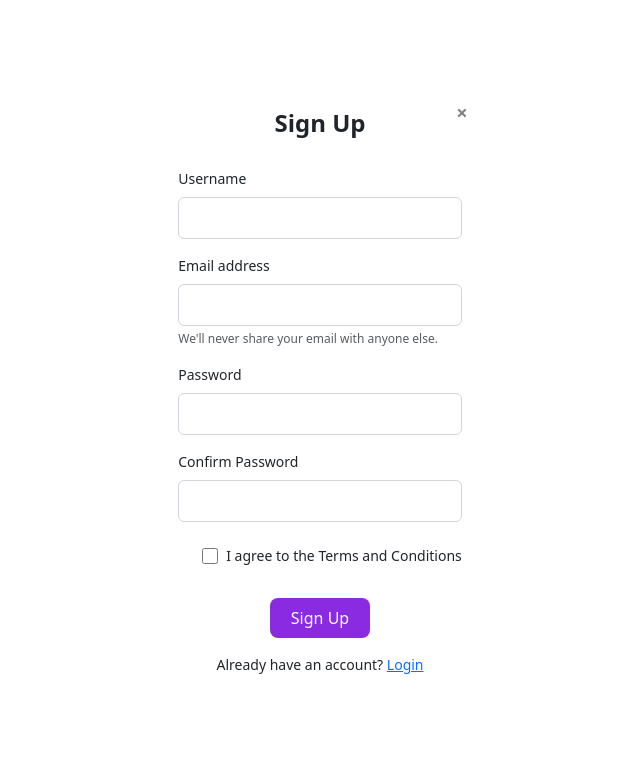
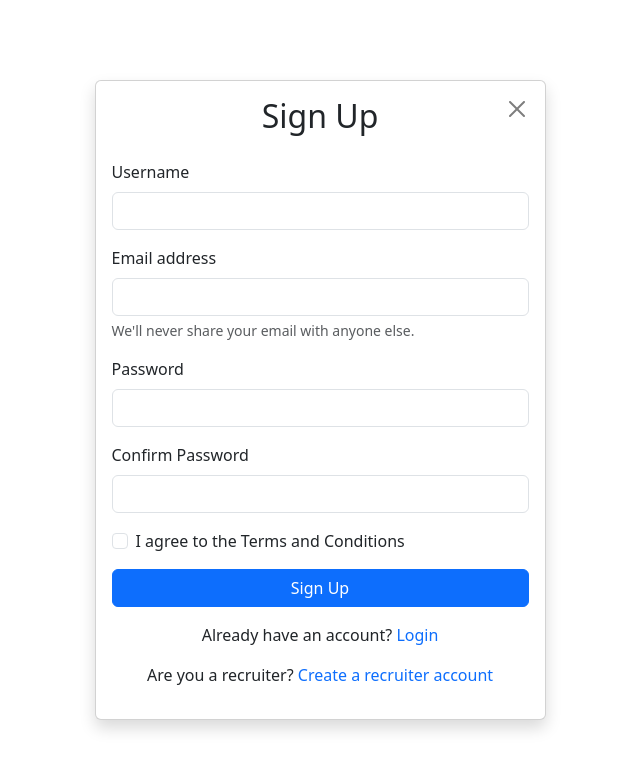
Before and after one commit to ProjectsUniversity/COSC360, a React (Vite) app: page / in a window 1280 px wide. Both pictures are taken after a click on the link "Sign Up". Shown: the top 770 px of the page, without its empty margins (320-960 px from the left). Built offline with nearby package versions, Linux system fonts and the light colour scheme.

Commit message:
Refactor App, Login, and SignUp components for improved UI and user experience; integrate Bootstrap styles and enhance form handling.

```diff
--- a/src/App.jsx
+++ b/src/App.jsx
@@ -5,7 +5,6 @@ import SignUp from './components/SignUp';
 import Login from './components/Login';
 
 export default function App() {
-  // Add a currentView state to manage which component to show
   const [currentView, setCurrentView] = useState('home');  // possible values: 'home', 'login', 'signup'
   const [jobs, setJobs] = useState([
     { title: "Software Engineer", company: "Tech Corp", description: "Looking for a skilled developer with experience in JavaScript and Python." },
@@ -15,7 +14,7 @@ export default function App() {
 
   const [currentJobIndex, setCurrentJobIndex] = useState(0);
 
-  const nextJob = () => {
+  const nextJob = (action) => {
     if (currentJobIndex < jobs.length - 1) {
       setCurrentJobIndex(prevIndex => prevIndex + 1);
     } else {
@@ -32,15 +31,18 @@ export default function App() {
   };
 
   const likeJob = () => {
-    alert("You liked this job!");
+    alert("Please login or sign up to like jobs!");
+    setCurrentView('signup');
   };
 
   const saveJob = () => {
-    alert("Job saved!");
+    alert("Please login or sign up to save jobs!");
+    setCurrentView('signup');
   };
 
   const goToApply = () => {
-    window.location.href = "apply.html?job=" + encodeURIComponent(jobs[currentJobIndex].title);
+    alert("Please login or sign up to apply for jobs!");
+    setCurrentView('signup');
   };
 
   const handleSignUpClick = () => {
@@ -57,7 +59,7 @@ export default function App() {
 
   // Render appropriate component based on currentView
   if (currentView === 'signup') {
-    return <SignUp onClose={handleClose} />;
+    return <SignUp onClose={handleClose} onLoginClick={handleLoginClick} />;
   }
 
   if (currentView === 'login') {
@@ -67,15 +69,21 @@ export default function App() {
   // Default home view
   return (
     <div>
+      <div className="main-header">
+        <h1>JobSwipe</h1>
+        <p>Swipe your way to your dream job</p>
+      </div>
+
       <div className="login-buttons">
         <a href="#" onClick={(e) => { e.preventDefault(); handleLoginClick(); }}>Login</a>
         <a href="#" onClick={(e) => { e.preventDefault(); handleSignUpClick(); }}>Sign Up</a>
       </div>
+
       <div className="sidebar">
         <h2>JobSwipe</h2>
-        <a href="#" className="guest-action">Your Account</a>
-        <a href="#" className="guest-action">Settings</a>
-        <a href="#" className="guest-action">Help</a>
+        <a href="#" onClick={(e) => { e.preventDefault(); handleLoginClick(); }}>Your Account</a>
+        <a href="#" onClick={(e) => { e.preventDefault(); handleLoginClick(); }}>Settings</a>
+        <a href="#" onClick={(e) => { e.preventDefault(); handleLoginClick(); }}>Help</a>
         <a href="#" onClick={(e) => { e.preventDefault(); handleLoginClick(); }}>Login</a>
       </div>
 
@@ -88,16 +96,16 @@ export default function App() {
           <div className="social-icons">
             <i className="fas fa-heart" onClick={likeJob}></i>
             <i className="fas fa-bookmark" onClick={saveJob}></i>
-            <i className="fas fa-share"></i>
+            <i className="fas fa-share" onClick={handleSignUpClick}></i>
           </div>
         </div>
         <div className="controls">
           <button onClick={previousJob}><i className="fas fa-arrow-left"></i></button>
           <div className="actions">
-            <button className="reject" onClick={previousJob}>Reject</button>
+            <button className="reject" onClick={() => nextJob('reject')}>Reject</button>
             <button className="apply" onClick={goToApply}>Apply</button>
           </div>
-          <button onClick={nextJob}><i className="fas fa-arrow-right"></i></button>
+          <button onClick={() => nextJob('apply')}><i className="fas fa-arrow-right"></i></button>
         </div>
       </div>
     </div>
--- a/src/components/Login.jsx
+++ b/src/components/Login.jsx
@@ -1,5 +1,6 @@
-import React, { useState } from 'react';
-import '../styles/Login.css';
+import { useState } from "react";
+import '../styles/index.css';
+import 'bootstrap/dist/css/bootstrap.min.css';
 
 export default function Login({ onClose, onSignUpClick }) {
   const [formData, setFormData] = useState({
@@ -8,32 +9,45 @@ export default function Login({ onClose, onSignUpClick }) {
     rememberMe: false
   });
 
-  const handleSubmit = (e) => {
-    e.preventDefault();
-    // TODO: Implement actual login logic
+  function handleSubmit(event) {
+    event.preventDefault();
+    console.log(formData);
+    // Here you would typically make an API call to authenticate the user
+    // For now, just redirect to homepage
     window.location.href = '/homepage';
-  };
+  }
 
-  const handleInputChange = (e) => {
-    const { name, value, type, checked } = e.target;
-    setFormData(prev => ({
-      ...prev,
-      [name]: type === 'checkbox' ? checked : value
-    }));
-  };
+  function handleFormDataChange(event) {
+    const input = event.currentTarget;
+    if (input.type === "checkbox") {
+      setFormData({
+        ...formData,
+        [input.name]: input.checked
+      });
+    } else {
+      setFormData({
+        ...formData,
+        [input.name]: input.value
+      });
+    }
+  }
 
   return (
-    <div className="container">
-      <div className="login-container">
-        <h2 className="form-title">Login</h2>
+    <>
+      <div className="container" style={{width: "100vw", height: "100vh"}}>
+        <div className="row justify-content-center align-items-center min-vh-100">
+          <div className="col-md-6 col-lg-5">
+            <div className="card shadow">
+              <div className="card-body">
+                <h2 className="text-center mb-4">Login</h2>
                 {onClose && (
                   <button
                     onClick={onClose}
-            className="close-button"
+                    className="btn-close position-absolute top-0 end-0 m-3"
                     aria-label="Close"
-          >×</button>
+                  />
                 )}
-        <form onSubmit={handleSubmit}>
+                <form id="loginForm" onSubmit={handleSubmit}>
                   <div className="mb-3">
                     <label htmlFor="email" className="form-label">Email address or Username</label>
                     <input
@@ -41,8 +55,8 @@ export default function Login({ onClose, onSignUpClick }) {
                       className="form-control"
                       id="email"
                       name="email"
-              value={formData.email}
-              onChange={handleInputChange}
+                      required
+                      onChange={handleFormDataChange}
                     />
                   </div>
                   <div className="mb-3">
@@ -52,8 +66,8 @@ export default function Login({ onClose, onSignUpClick }) {
                       className="form-control"
                       id="password"
                       name="password"
-              value={formData.password}
-              onChange={handleInputChange}
+                      required
+                      onChange={handleFormDataChange}
                     />
                   </div>
                   <div className="mb-3 form-check">
@@ -62,8 +76,7 @@ export default function Login({ onClose, onSignUpClick }) {
                       className="form-check-input"
                       id="rememberMe"
                       name="rememberMe"
-              checked={formData.rememberMe}
-              onChange={handleInputChange}
+                      onChange={handleFormDataChange}
                     />
                     <label className="form-check-label" htmlFor="rememberMe">Remember me</label>
                   </div>
@@ -73,12 +86,15 @@ export default function Login({ onClose, onSignUpClick }) {
                       e.preventDefault();
                       onSignUpClick();
                     }}>Sign Up</a></p>
-            <a href="/recruiter/login">Login as a recruiter</a>
+                    <p><a href="#" onClick={() => window.location.href = '/recruiter/login'}>Login as a recruiter</a></p>
                     <p><a href="#" className="text-muted">Forgot Password?</a></p>
-            <p><a href="/">Continue as guest</a></p>
                   </div>
                 </form>
               </div>
             </div>
+          </div>
+        </div>
+      </div>
+    </>
   );
 }
--- a/src/components/SignUp.jsx
+++ b/src/components/SignUp.jsx
@@ -1,9 +1,8 @@
 import { useState } from "react";
 import '../styles/index.css';
 import 'bootstrap/dist/css/bootstrap.min.css';
-import '../styles/SignUp.css';
 
-export default function SignUp({onClose}) {
+export default function SignUp({onClose, onLoginClick}) {
    const [formData, setFormData] = useState({
     username: '',
     email: '',
@@ -33,41 +32,53 @@ export default function SignUp({onClose}) {
    }
     return (
         <>
-            <div className="container">
-                <div className="signup-container">
-                    <h2 className="form-title">Sign Up</h2>
+            <div className="container" style={{width: "100vw", height: "100vh"}}>
+                <div className="row justify-content-center align-items-center min-vh-100">
+                    <div className="col-md-6 col-lg-5">
+                        <div className="card shadow">
+                            <div className="card-body">
+                                <h2 className="text-center mb-4">Sign Up</h2>
+                                {onClose && (
                                     <button
                                         onClick={onClose}
-                        className="close-button"
+                                        className="btn-close position-absolute top-0 end-0 m-3"
                                         aria-label="Close"
-                    >×</button>
+                                    />
+                                )}
                                 <form id="signupForm" onSubmit={handleSubmit}>
-                        <div className="form-group mb-3">
+                                    <div className="mb-3">
                                         <label htmlFor="username" className="form-label">Username</label>
-                            <input type="text" className="form-input" id="username" name="username" required onChange={handleFormDataChange}/>
+                                        <input type="text" className="form-control" id="username" name="username" required onChange={handleFormDataChange}/>
                                     </div>
-                        <div className="form-group mb-3">
+                                    <div className="mb-3">
                                         <label htmlFor="email" className="form-label">Email address</label>
-                            <input type="email" className="form-input" id="email" name="email" required onChange={handleFormDataChange}/>
+                                        <input type="email" className="form-control" id="email" name="email" required onChange={handleFormDataChange}/>
                                         <div className="form-text">We'll never share your email with anyone else.</div>
                                     </div>
-                        <div className="form-group mb-3">
+                                    <div className="mb-3">
                                         <label htmlFor="password" className="form-label">Password</label>
-                            <input type="password" className="form-input" id="password" name="password" required onChange={handleFormDataChange}/>
+                                        <input type="password" className="form-control" id="password" name="password" required onChange={handleFormDataChange}/>
                                     </div>
-                        <div className="form-group mb-3">
+                                    <div className="mb-3">
                                         <label htmlFor="confirmPassword" className="form-label">Confirm Password</label>
-                            <input type="password" className="form-input" id="confirmPassword" name="confirmPassword" required onChange={handleFormDataChange}/>
+                                        <input type="password" className="form-control" id="confirmPassword" name="confirmPassword" required onChange={handleFormDataChange}/>
                                     </div>
-                        <div className="form-check mb-4">
-                            <input type="checkbox" className="form-checkbox" id="terms" name="terms" required onChange={handleFormDataChange}/>
-                            <label className="form-label" htmlFor="terms">I agree to the Terms and Conditions</label>
+                                    <div className="mb-3 form-check">
+                                        <input type="checkbox" className="form-check-input" id="terms" name="terms" required onChange={handleFormDataChange}/>
+                                        <label className="form-check-label" htmlFor="terms">I agree to the Terms and Conditions</label>
                                     </div>
-                        <button type="submit" className="signup-button">Sign Up</button>
-                        <div className="login-text">
-                            <p>Already have an account? <a href="login.html" className="login-link">Login</a></p>
+                                    <button type="submit" className="btn btn-primary w-100">Sign Up</button>
+                                    <div className="mt-3 text-center">
+                                        <p>Already have an account? <a href="#" onClick={(e) => {
+                                            e.preventDefault();
+                                            onLoginClick();
+                                        }} className="text-decoration-none">Login</a></p>
+                                        <p>Are you a recruiter? <a href="#" onClick={() => window.location.href = '/recruiter/signup'} className="text-decoration-none">Create a recruiter account</a></p>
                                     </div>
                                 </form>
+                            </div>
+                        </div>
+                    </div>
                 </div>
             </div>
         </>
--- a/src/styles/Login.css
+++ b/src/styles/Login.css
@@ -1,6 +1,6 @@
 .login-container {
     max-width: 500px;
-    margin: 50px auto;
+    /* margin: 50px auto; */
     padding: 20px;
     box-shadow: 0 0 10px rgba(0,0,0,0.1);
     border-radius: 8px;
--- a/src/styles/SignUp.css
+++ b/src/styles/SignUp.css
@@ -1,20 +1,23 @@
 .container {
     width: 100%;
-    margin-left: auto;
-    margin-right: auto;
+    min-height: 100vh;
+    display: flex;
+    justify-content: center;
+    align-items: center;
     padding-left: 1rem;
     padding-right: 1rem;
+    padding-top: 0;  /* Remove top padding */
   }
 
   .signup-container {
+    width: 100%;
     max-width: 28rem;
-    margin-left: auto;
-    margin-right: auto;
-    margin-top: 2rem;
-    margin-bottom: 2rem;
     padding: 1.5rem;
     background-color: white;
     position: relative;
+    border-radius: 0.5rem;
+    box-shadow: 0 0 10px rgba(0, 0, 0, 0.1);
+    margin-top: -5vh;  /* Add negative margin to move it up slightly */
   }
 
   .form-title {
```
Lines whose indentation alone changed are shown as unchanged.
